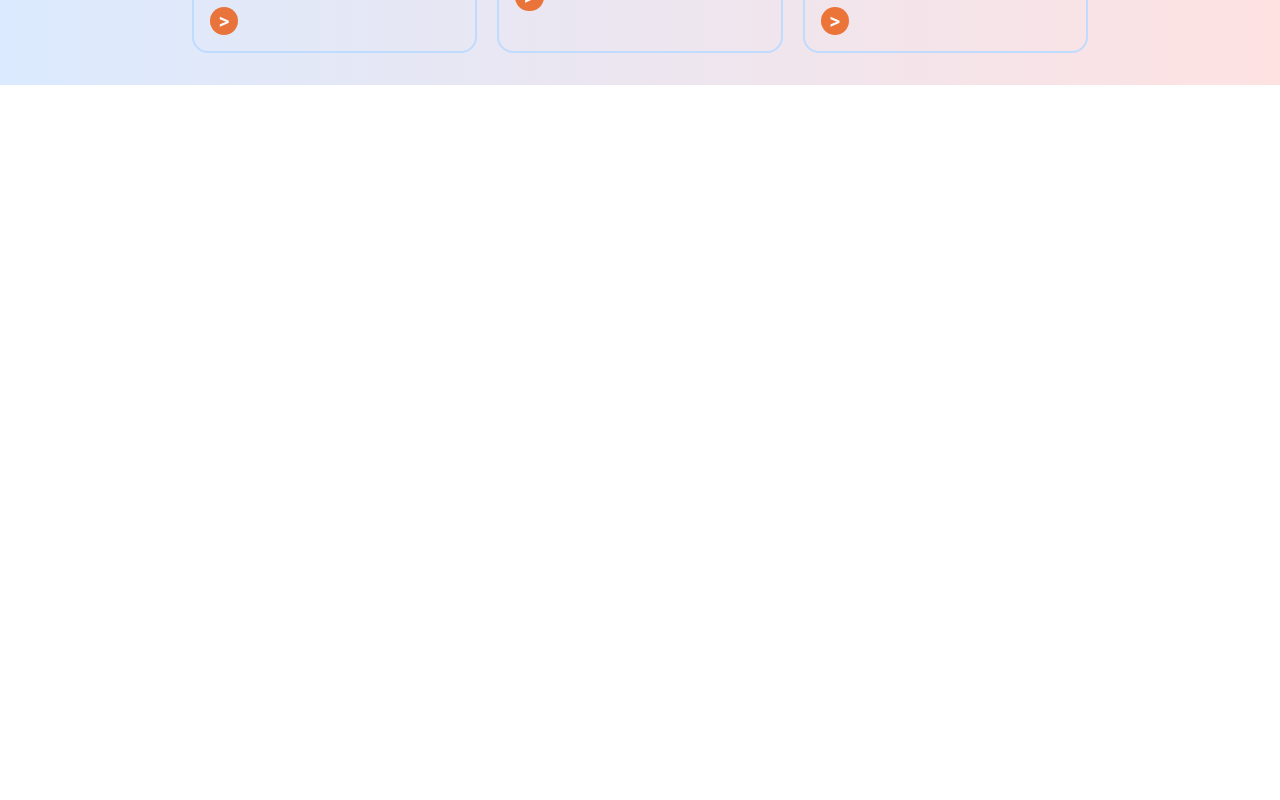
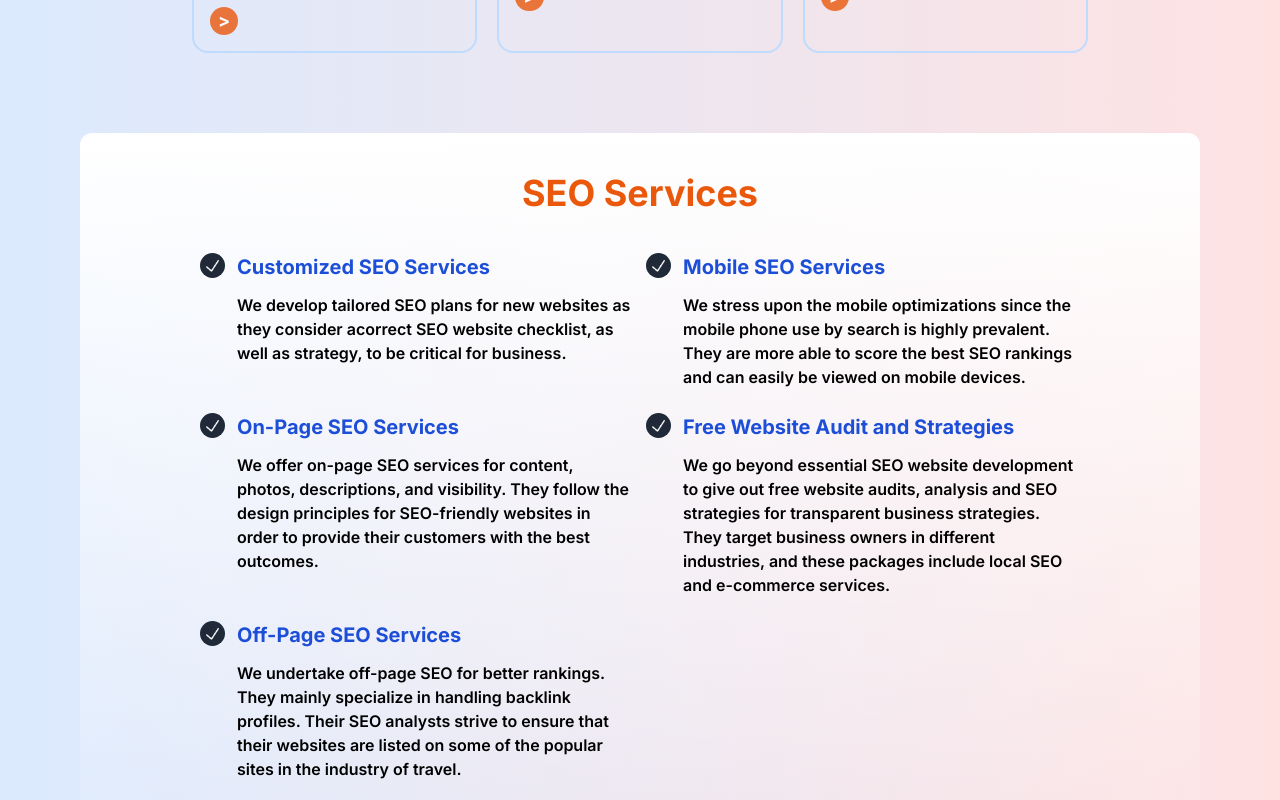
Before and after one commit to Faristp7/stackkaroo, a Next.js app: page / in a window 1280 px wide. Shown: the part 2440-3240 px from the top of the page. Before the commit the page ends 2525 px from the top, so only its background shows below. Built offline with nearby package versions, Linux system fonts and the light colour scheme.

Commit message:
seo service added

```diff
--- a/src/app/page.tsx
+++ b/src/app/page.tsx
@@ -1,17 +1,19 @@
 import DigitalService from "@/components/DigitalService";
 import MainSection from "@/components/MainSection";
 import OurStory from "@/components/OurStory";
+import SeoServices from "@/components/SeoServices";
 import ServiceSection from "@/components/ServiceSection";
 import WhyUs from "@/components/WhyUs";
 
 export default function Home() {
   return (
-    <div className="h-full mt-28 sm:px-20 py-8 bg-gradient-to-b from-white to-red-100 lg:bg-gradient-to-r lg:from-blue-100 lg:to-red-100 relative">
+    <div className="h-full mt-28 sm:px-20 py-8 bg-gradient-to-r from-blue-50 to-white lg:bg-gradient-to-r lg:from-blue-100 lg:to-red-100 relative">
         <MainSection />
         <ServiceSection/>
         <OurStory/>
         <WhyUs/>
         <DigitalService/>
+        <SeoServices/>
     </div>
   );
 }
--- a/src/components/DigitalService.tsx
+++ b/src/components/DigitalService.tsx
@@ -35,7 +35,7 @@ const content = [
     img: "/seo.png",
     title: "SEO Optimization",
     description:
-      "We ensure optimal website traffic by addressing factors such as user experience, accessibility, product details, and monitoring target audience.",
+      "We ensure optimal website traffic by addressing factors such as user experience, accessibility, product details.",
   },
 ];
 
@@ -53,7 +53,7 @@ export default function DigitalService() {
       <div className="overflow-x-auto mt-8 ">
         <div className="flex gap-5 px-5 lg:px-28 lg:grid lg:grid-cols-3 lg:gap-5">
           {content.map((item, index) => (
-            <div className="border-2 border-blue-200  p-4 rounded-2xl px-" key={index}>
+            <div className="border-2 border-blue-200  p-4 rounded-2xl" key={index}>
               <div className="flex justify-center gap-3 items-center w-80 lg:w-auto">
                 <Image src={item.img} width={50} height={50} alt="content" className="hidden lg:block"/>
                 <Image src={item.img} width={40} height={40} alt="content" className="block lg:hidden"/>
--- /dev/null
+++ b/src/components/SeoServices.tsx
@@ -0,0 +1,58 @@
+import Image from "next/image";
+
+const content = [
+  {
+    title: "Customized SEO Services",
+    description:
+      "We develop tailored SEO plans for new websites as they consider acorrect SEO website checklist, as well as strategy, to be critical for business.",
+  },
+  {
+    title: "Mobile SEO Services",
+    description:
+      "We stress upon the mobile optimizations since the mobile phone use by search is highly prevalent. They are more able to score the best SEO rankings and can easily be viewed on mobile devices.",
+  },
+  {
+    title: "On-Page SEO Services",
+    description:
+      "We offer on-page SEO services for content, photos, descriptions, and visibility. They follow the design principles for SEO-friendly websites in order to provide their customers with the best outcomes.",
+  },
+  {
+    title: "Free Website Audit and Strategies",
+    description:
+      "We go beyond essential SEO website development to give out free website audits, analysis and SEO strategies for transparent business strategies. They target business owners in different industries, and these packages include local SEO and e-commerce services.",
+  },
+  {
+    title: "Off-Page SEO Services",
+    description:
+      "We undertake off-page SEO for better rankings. They mainly specialize in handling backlink profiles. Their SEO analysts strive to ensure that their websites are listed on some of the popular sites in the industry of travel.",
+  },
+];
+
+export default function SeoServices() {
+  return (
+    <div className="rounded-xl p-10 bg-gradient-to-r from-blue-100 to-white sm:bg-gradient-to-b sm:from-white to-blue-0 my-20">
+      <div className="flex justify-center">
+        <h1 className="font-bold text-center text-orange-600 text-lg lg:text-4xl">
+          SEO Services
+        </h1>
+      </div>
+      <div className="grid sm:grid-cols-1 md:grid-cols-2 gap-3 sm:px-0 md:px-20 py-10">
+        {content.map((item) => (
+          <div className="flex gap-3 items-start" key={item.title}>
+            <Image
+              src={"/tick.png"}
+              width={25}
+              height={0}
+              alt="checkmark"
+              className="p-1 bg-gray-800  rounded-full hidden sm:block"
+            />
+            <div>
+              <h1 className="font-bold text-blue-700 text-xl text-center sm:text-start">{item.title}</h1>
+              <p className="font-semibold py-3 text-center sm:text-start">{item.description}</p>
+            </div>
+          </div>
+        ))}
+      </div>
+    </div>
+  );
+}
```
Also changed, not shown: public/tick.png (added).
